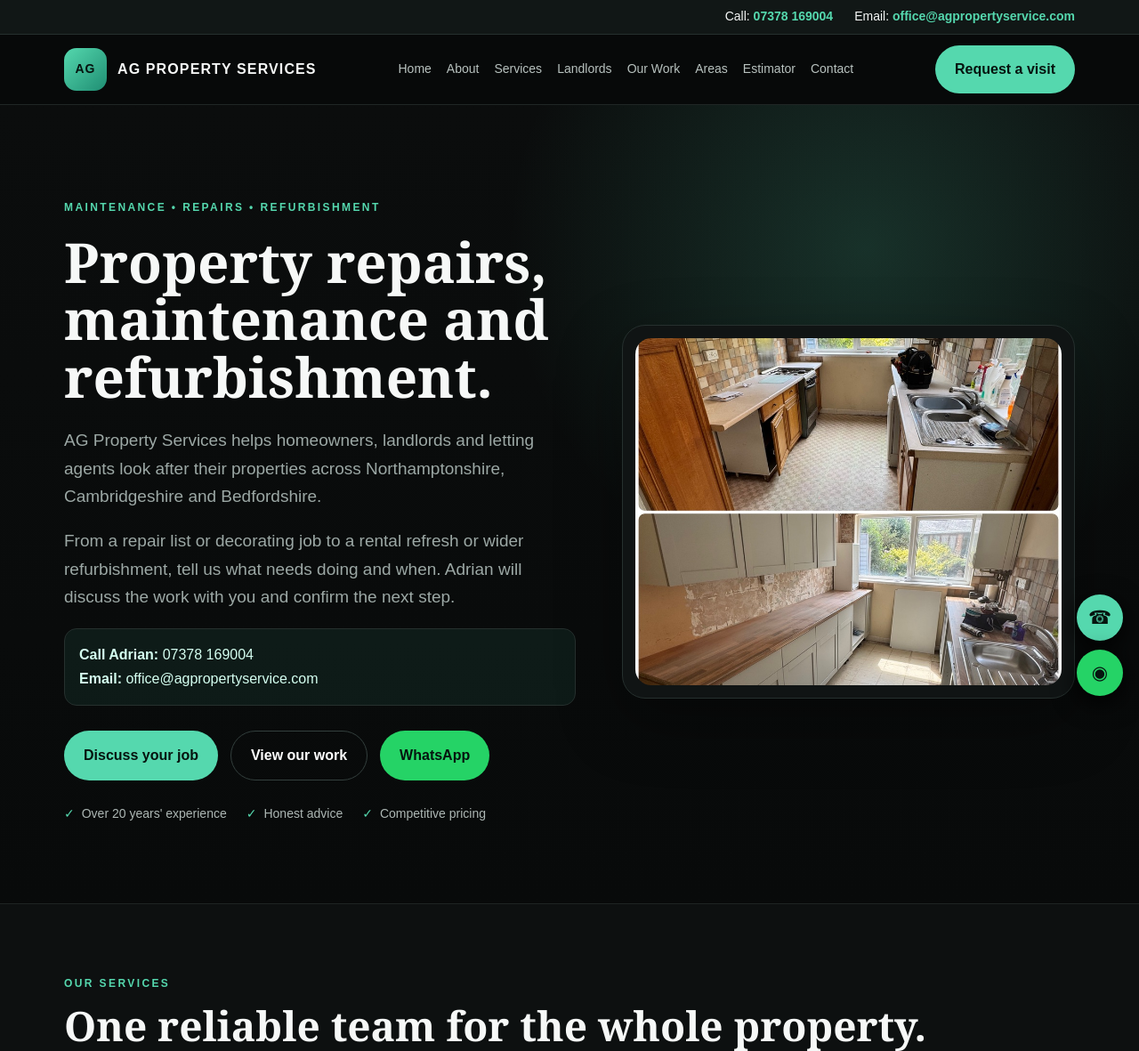
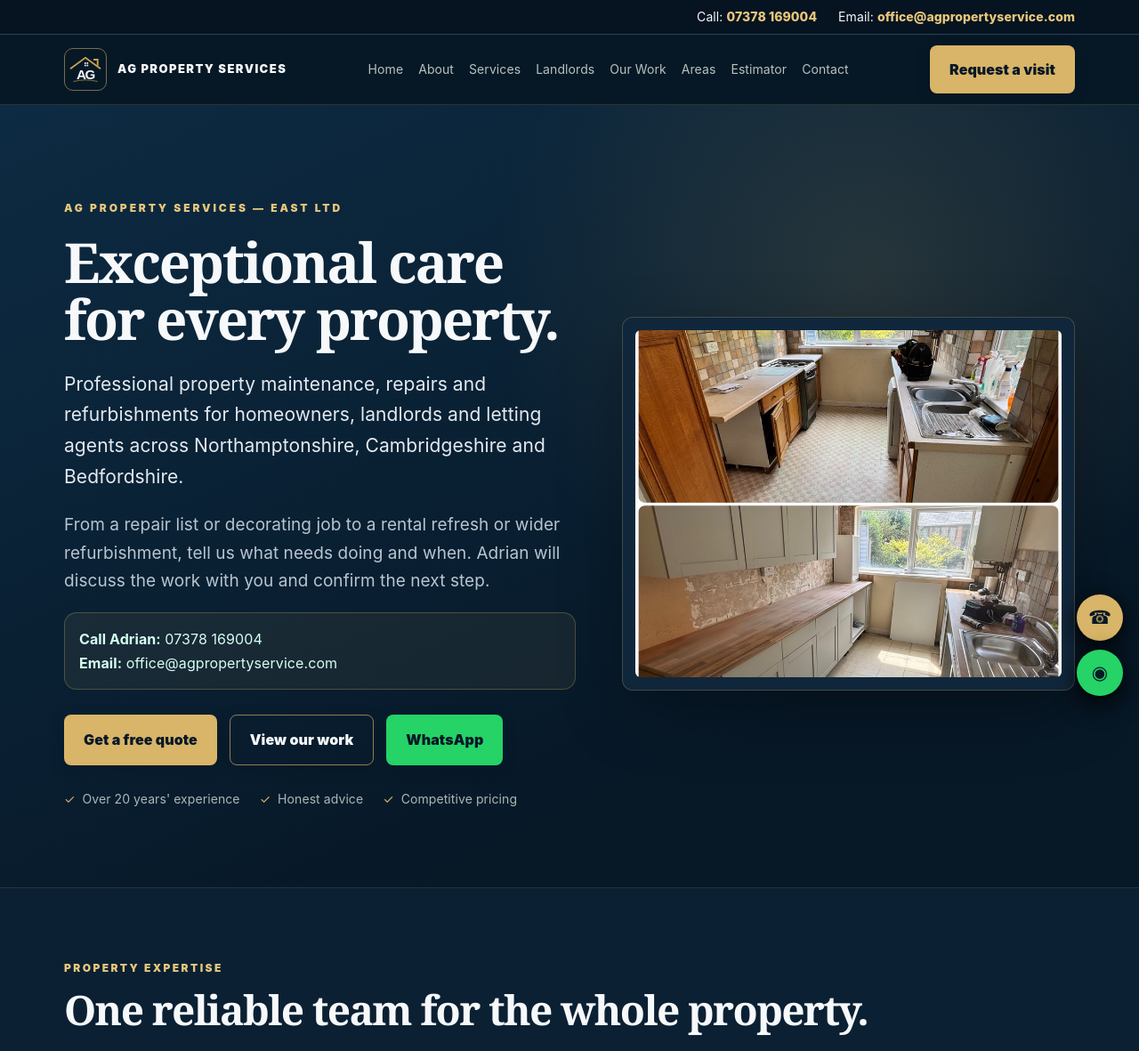
Before and after one commit to office306/agpropertyservice, a plain HTML site: page index.html in a window 1280 px wide. Shown: the top 1181 px of the page at 89% size. Drawn offline with Linux system fonts and the light colour scheme.

Commit message:
Premium navy-and-gold AG Property Services rebrand (#1)
* Add premium AGP navy and gold brand assets

* Add premium AGP navy and gold brand assets

* Add premium AGP navy and gold brand assets

* Apply premium navy and gold design system across AGP site

* Redesign AGP homepage with premium branding and clearer quote CTA

```diff
--- a/assets/styles.css
+++ b/assets/styles.css
@@ -1,8 +1,8 @@
 
 :root{
-  --bg:#080a0a;--panel:#111515;--panel2:#0d1010;--line:#26302e;
-  --text:#f6f8f7;--muted:#9ca8a5;--green:#55d8ae;--green2:#1f8e73;
-  --gold:#f0c960;--shadow:0 24px 70px rgba(0,0,0,.34)
+  --bg:#071827;--panel:#10273B;--panel2:#0B2033;--line:#294359;
+  --text:#F6F8FA;--muted:#B7C5D0;--green:#D8B568;--green2:#A77C32;
+  --gold:#E7C77C;--shadow:0 24px 70px rgba(0,0,0,.3)
 }
 *{box-sizing:border-box}
 html{scroll-behavior:smooth}
@@ -10,19 +10,19 @@ body{margin:0;background:var(--bg);color:var(--text);font-family:Arial,Helvetica
 a{color:inherit;text-decoration:none}
 img{max-width:100%;display:block}
 .wrap{max-width:1180px;margin:auto;padding:0 22px}
-.top-contact{background:#111716;border-bottom:1px solid var(--line);font-size:14px}
+.top-contact{background:#0A2034;border-bottom:1px solid var(--line);font-size:14px}
 .top-contact-inner{min-height:38px;display:flex;justify-content:flex-end;align-items:center;gap:24px}
 .top-contact a{color:var(--green);font-weight:800}
-.nav{position:sticky;top:0;z-index:60;background:rgba(8,10,10,.96);border-bottom:1px solid #202625;backdrop-filter:blur(14px)}
+.nav{position:sticky;top:0;z-index:60;background:rgba(8,10,10,.96);border-bottom:1px solid #294359;backdrop-filter:blur(14px)}
 .navin{min-height:78px;display:flex;align-items:center;justify-content:space-between;gap:22px}
 .brand{display:flex;align-items:center;gap:12px;font-weight:900;letter-spacing:.07em}
-.logo{width:48px;height:48px;border-radius:14px;background:linear-gradient(135deg,var(--green),var(--green2));display:grid;place-items:center;color:#06140f;font-size:14px}
+.logo{width:48px;height:48px;border-radius:14px;background:linear-gradient(135deg,var(--green),var(--green2));display:grid;place-items:center;color:#071827;font-size:14px}
 .links{display:flex;align-items:center;gap:17px;color:#b8c2bf;font-size:14px}
 .links a:hover,.footer a:hover{color:var(--green)}
-.btn{display:inline-flex;align-items:center;justify-content:center;padding:14px 22px;border-radius:999px;background:var(--green);color:#06140f;font-weight:900;border:0;cursor:pointer}
-.btn.secondary{background:transparent;color:#fff;border:1px solid #34403e}
-.btn.whatsapp{background:#25D366;color:#06140f}
-.hero{padding:106px 0 88px;background:radial-gradient(circle at 76% 18%,rgba(85,216,174,.18),transparent 33%),linear-gradient(180deg,#0b0d0d,#080a0a)}
+.btn{display:inline-flex;align-items:center;justify-content:center;padding:14px 22px;border-radius:999px;background:var(--green);color:#071827;font-weight:900;border:0;cursor:pointer}
+.btn.secondary{background:transparent;color:#fff;border:1px solid #466079}
+.btn.whatsapp{background:#25D366;color:#071827}
+.hero{padding:106px 0 88px;background:radial-gradient(circle at 76% 18%,rgba(216,181,104,.18),transparent 33%),linear-gradient(180deg,#0A2034,#071827)}
 .hero-grid,.two{display:grid;grid-template-columns:1.06fr .94fr;gap:52px;align-items:center}
 .eyebrow{color:var(--green);text-transform:uppercase;letter-spacing:.2em;font-size:12px;font-weight:900}
 h1,h2.title{font-family:Georgia,serif;line-height:1.04}
@@ -33,15 +33,15 @@ h2.title{font-size:46px;margin:14px 0 18px}
 .actions{display:flex;gap:14px;flex-wrap:wrap;margin-top:28px}
 .checks{display:flex;gap:22px;flex-wrap:wrap;margin-top:26px;color:#adb7b4;font-size:14px}
 .checks span:before{content:"✓";color:var(--green);margin-right:8px}
-.visual{padding:14px;border-radius:26px;border:1px solid var(--line);background:#101414;box-shadow:var(--shadow)}
+.visual{padding:14px;border-radius:26px;border:1px solid var(--line);background:#10273B;box-shadow:var(--shadow)}
 .hero-photo{width:100%;height:390px;object-fit:cover;border-radius:18px}
-.section{padding:80px 0;border-top:1px solid #1e2423}
+.section{padding:80px 0;border-top:1px solid #294359}
 .section.alt{background:var(--panel2)}
 .cards,.steps,.projects{display:grid;grid-template-columns:repeat(3,1fr);gap:17px;margin-top:34px}
 .card,.step,.project,.service-box,.contact,.faq,.review-card,.area-card,.stat,.notice{border:1px solid var(--line);background:var(--panel)}
 .card,.step,.review-card{padding:26px;border-radius:22px}
 .card:hover,.project:hover,.review-card:hover,.area-card:hover{transform:translateY(-3px);border-color:var(--green)}
-.icon{width:48px;height:48px;border-radius:15px;display:grid;place-items:center;background:rgba(85,216,174,.1);color:var(--green);font-size:22px}
+.icon{width:48px;height:48px;border-radius:15px;display:grid;place-items:center;background:rgba(216,181,104,.1);color:var(--green);font-size:22px}
 .service-box{padding:30px;border-radius:24px}
 .service-box li{margin:10px 0;color:#bcc5c3}
 .stats{display:grid;grid-template-columns:repeat(4,1fr);gap:15px;margin-top:28px}
@@ -62,12 +62,12 @@ h2.title{font-size:46px;margin:14px 0 18px}
 .review-card h3{margin:0 0 10px}
 .review-card strong{color:var(--green)}
 .stars{color:var(--gold);letter-spacing:.08em;font-size:20px;margin-bottom:10px}
-.contact{padding:34px;border-radius:26px;background:linear-gradient(145deg,#151d1b,#101313)}
+.contact{padding:34px;border-radius:26px;background:linear-gradient(145deg,#17334B,#10273B)}
 .form{display:grid;grid-template-columns:1fr 1fr;gap:14px}
-.form input,.form select,.form textarea{width:100%;padding:15px;border-radius:12px;border:1px solid #34403e;background:#080a0a;color:#fff}
+.form input,.form select,.form textarea{width:100%;padding:15px;border-radius:12px;border:1px solid #466079;background:#071827;color:#fff}
 .form textarea{min-height:140px;grid-column:1/-1}.form .full{grid-column:1/-1}
-.filebox{grid-column:1/-1;padding:14px;border:1px dashed #3a4a46;border-radius:12px;color:#aeb8b5;background:#0b0e0e}
-.notice{padding:16px;border-radius:14px;background:rgba(85,216,174,.08);color:#d5fff1}
+.filebox{grid-column:1/-1;padding:14px;border:1px dashed #3a4a46;border-radius:12px;color:#aeb8b5;background:#071827}
+.notice{padding:16px;border-radius:14px;background:rgba(216,181,104,.08);color:#d5fff1}
 .breadcrumb{padding:18px 0;color:#75807e;font-size:14px}
 .breadcrumb a{color:#aab4b1}
 .faqs{display:grid;gap:14px;margin-top:28px}.faq{padding:21px;border-radius:18px}
@@ -75,14 +75,14 @@ h2.title{font-size:46px;margin:14px 0 18px}
 .area-card{padding:20px;border-radius:18px}
 .calc-wrap{display:grid;grid-template-columns:1fr 1fr;gap:20px}
 .calc-box{padding:25px;border:1px solid var(--line);border-radius:22px;background:var(--panel)}
-.calc-box label{display:block;margin:12px 0 5px}.calc-box input{width:100%;padding:14px;border-radius:10px;border:1px solid #34403e;background:#080a0a;color:#fff}
+.calc-box label{display:block;margin:12px 0 5px}.calc-box input{width:100%;padding:14px;border-radius:10px;border:1px solid #466079;background:#071827;color:#fff}
 .result-row{display:flex;justify-content:space-between;padding:13px 0;border-bottom:1px solid var(--line)}.result-row strong{color:var(--green)}
-.footer{padding:46px 0;border-top:1px solid #202625;color:#889390}
+.footer{padding:46px 0;border-top:1px solid #294359;color:#889390}
 .foot{display:grid;grid-template-columns:2fr 1fr 1fr;gap:30px}.footlinks{display:grid;gap:8px}
 .legal{margin-top:24px;padding-top:19px;border-top:1px solid #222a28;display:flex;justify-content:space-between;gap:16px;flex-wrap:wrap}
 .floating-actions{position:fixed;right:18px;bottom:18px;z-index:70;display:grid;gap:10px}
 .floating-actions a{width:52px;height:52px;border-radius:50%;display:grid;place-items:center;box-shadow:0 8px 28px #000;font-size:21px}
-.call{background:var(--green);color:#06140f}.wa{background:#25D366;color:#06140f}
+.call{background:var(--green);color:#071827}.wa{background:#25D366;color:#071827}
 .mobile-contact-bar{display:none}
 .fade{animation:fadeUp .65s ease both}@keyframes fadeUp{from{opacity:0;transform:translateY(12px)}to{opacity:1;transform:none}}
 @media(max-width:960px){
@@ -91,9 +91,9 @@ h2.title{font-size:46px;margin:14px 0 18px}
   .stats,.area-grid{grid-template-columns:1fr 1fr}.hero-photo{height:340px}
 }
 @media(max-width:650px){
-  body{padding-bottom:58px}.top-contact{display:none}.mobile-contact-bar{display:grid;position:fixed;left:0;right:0;bottom:0;z-index:100;background:#0b0f0e;border-top:1px solid var(--line);grid-template-columns:repeat(3,1fr)}
+  body{padding-bottom:58px}.top-contact{display:none}.mobile-contact-bar{display:grid;position:fixed;left:0;right:0;bottom:0;z-index:100;background:#0A2034;border-top:1px solid var(--line);grid-template-columns:repeat(3,1fr)}
   .mobile-contact-bar a{padding:14px 8px;text-align:center;font-weight:800;border-right:1px solid var(--line)}
-  .mobile-contact-bar a:last-child{background:var(--green);color:#06140f;border-right:0}
+  .mobile-contact-bar a:last-child{background:var(--green);color:#071827;border-right:0}
   .hero{padding:70px 0}h1{font-size:38px}h2.title{font-size:34px}
   .cards,.steps,.projects,.gallery-grid,.reviews-grid,.stats,.area-grid,.form,.calc-wrap{grid-template-columns:1fr}
   .form textarea,.form .full,.filebox{grid-column:auto}.btn{width:100%}.hero-photo{height:245px}
@@ -106,3 +106,35 @@ h2.title{font-size:46px;margin:14px 0 18px}
 a:focus-visible,summary:focus-visible{outline:3px solid var(--gold);outline-offset:5px}
 @media(max-width:1100px){.links{display:none}.mobile-menu{display:block;position:relative}.mobile-menu summary{cursor:pointer;padding:12px;color:var(--green);font-weight:800}.mobile-links{position:absolute;right:0;top:100%;width:230px;background:var(--panel);border:1px solid var(--line);border-radius:12px;padding:12px;box-shadow:var(--shadow)}.mobile-links a{display:block;padding:9px 12px}.navin>.btn{display:none}}
 @media(max-width:650px){.brand{font-size:12px;letter-spacing:.025em}.logo{flex-shrink:0}.navin{gap:10px}.wrap{padding:0 18px}.contact{padding:24px}.floating-actions{display:none}.contact,.hero-grid>div,.two>div{min-width:0}}
+
+/* AG Property Services premium navy & gold identity */
+body{font-family:Inter,Arial,Helvetica,sans-serif;letter-spacing:.005em}
+h1,h2.title{font-family:Georgia,'Times New Roman',serif;letter-spacing:-.035em}
+.nav{background:rgba(7,24,39,.96);border-bottom-color:rgba(216,181,104,.18)}
+.top-contact{background:#061320}
+.top-contact a{color:var(--gold)}
+.logo{background:transparent;border:1px solid rgba(216,181,104,.55);border-radius:10px;padding:4px}
+.logo img{width:100%;height:100%;object-fit:contain}
+.brand span{font-size:13px;letter-spacing:.11em}
+.hero{background:radial-gradient(circle at 76% 22%,rgba(216,181,104,.14),transparent 35%),linear-gradient(155deg,#0D2B43 0%,#071827 75%)}
+.hero .eyebrow{letter-spacing:.24em}
+.hero h1{max-width:740px}
+.hero .lead{font-size:21px;color:#E4EAF0}
+.hero .notice{background:rgba(216,181,104,.075);border-color:rgba(216,181,104,.28)}
+.btn{border-radius:8px;box-shadow:0 4px 18px rgba(0,0,0,.13);transition:transform .2s,background .2s}
+.btn:hover{transform:translateY(-2px);background:#E7C77C}
+.btn.secondary{border-color:rgba(216,181,104,.65);color:#F6F8FA}
+.btn.secondary:hover{background:rgba(216,181,104,.14)}
+.visual{background:#10273B;border-color:rgba(216,181,104,.25);border-radius:12px}
+.hero-photo{border-radius:6px}
+.section{border-top-color:rgba(216,181,104,.12)}
+.card,.step,.project,.service-box,.contact,.faq,.review-card,.area-card,.stat,.notice{border-color:#294359}
+.card,.step,.review-card,.project,.gallery-card,.contact{border-radius:12px}
+.card,.project,.review-card,.gallery-card{transition:transform .2s,border-color .2s}
+.card:hover,.project:hover,.review-card:hover,.area-card:hover{border-color:var(--gold)}
+.icon{border-radius:8px}
+.eyebrow{color:var(--gold)}
+.stars,.review-card strong{color:var(--gold)}
+.footer{background:#061320;border-top-color:rgba(216,181,104,.25)}
+.mobile-contact-bar{background:#061320}
+@media(max-width:650px){.hero{padding:64px 0}.hero .lead{font-size:18px}.brand span{font-size:11px}.logo{width:44px;height:44px}}
--- a/index.html
+++ b/index.html
@@ -1,25 +1,25 @@
 <!doctype html><html lang="en"><head><meta charset="utf-8"><meta name="viewport" content="width=device-width,initial-scale=1">
 <title>Property Maintenance &amp; Refurbishment | AG Property Services</title><meta name="description" content="Property repairs, decorating and refurbishment across Northamptonshire, Cambridgeshire and Bedfordshire. Contact Adrian to discuss your job."><link rel="canonical" href="https://agpropertyservice.com/">
 <meta property="og:type" content="website"><meta property="og:title" content="Property Maintenance &amp; Refurbishment | AG Property Services"><meta property="og:description" content="Property repairs, decorating and refurbishment across Northamptonshire, Cambridgeshire and Bedfordshire. Contact Adrian to discuss your job.">
-<link rel="stylesheet" href="assets/styles.css"><script type="application/ld+json">{"@context": "https://schema.org", "@type": "HomeAndConstructionBusiness", "name": "AG Property Services (East) Ltd", "url": "https://agpropertyservice.com", "telephone": "+44 7378 169004", "email": "office@agpropertyservice.com", "areaServed": ["Northamptonshire", "Cambridgeshire", "Bedfordshire"]}</script></head><body><div class="top-contact"><div class="wrap top-contact-inner">
+<link rel="icon" type="image/svg+xml" href="assets/agp-mark.svg"><meta name="theme-color" content="#071827"><link rel="stylesheet" href="assets/styles.css"><script type="application/ld+json">{"@context": "https://schema.org", "@type": "HomeAndConstructionBusiness", "name": "AG Property Services (East) Ltd", "url": "https://agpropertyservice.com", "telephone": "+44 7378 169004", "email": "office@agpropertyservice.com", "areaServed": ["Northamptonshire", "Cambridgeshire", "Bedfordshire"]}</script></head><body><div class="top-contact"><div class="wrap top-contact-inner">
 <span>Call: <a href="tel:07378169004">07378 169004</a></span>
 <span>Email: <a href="mailto:office@agpropertyservice.com">office@agpropertyservice.com</a></span>
 </div></div><nav class="nav"><div class="wrap navin">
-<a class="brand" href="index.html"><div class="logo">AG</div><span>AG PROPERTY SERVICES</span></a>
+<a class="brand" href="index.html"><div class="logo"><img src="assets/agp-mark.svg" alt="AG Property Services logo"></div><span>AG PROPERTY SERVICES</span></a>
 <div class="links"><a href="index.html">Home</a><a href="about.html">About</a><a href="services/index.html">Services</a><a href="landlords.html">Landlords</a><a href="our-work.html">Our Work</a><a href="areas/index.html">Areas</a><a href="calculator.html">Estimator</a><a href="contact.html">Contact</a></div><details class="mobile-menu"><summary>Menu</summary><div class="mobile-links"><a href="index.html">Home</a><a href="about.html">About</a><a href="services/index.html">Services</a><a href="landlords.html">Landlords</a><a href="our-work.html">Our Work</a><a href="areas/index.html">Areas</a><a href="calculator.html">Estimator</a><a href="contact.html">Contact</a></div></details>
 <a class="btn" href="booking.html">Request a visit</a></div></nav>
 <main>
 <section class="hero"><div class="wrap hero-grid fade"><div>
-<div class="eyebrow">Maintenance • Repairs • Refurbishment</div>
-<h1>Property repairs, maintenance and refurbishment.</h1>
-<p>AG Property Services helps homeowners, landlords and letting agents look after their properties across Northamptonshire, Cambridgeshire and Bedfordshire.</p><p>From a repair list or decorating job to a rental refresh or wider refurbishment, tell us what needs doing and when. Adrian will discuss the work with you and confirm the next step.</p>
+<div class="eyebrow">AG Property Services — East Ltd</div>
+<h1>Exceptional care for every property.</h1>
+<p class="lead">Professional property maintenance, repairs and refurbishments for homeowners, landlords and letting agents across Northamptonshire, Cambridgeshire and Bedfordshire.</p><p>From a repair list or decorating job to a rental refresh or wider refurbishment, tell us what needs doing and when. Adrian will discuss the work with you and confirm the next step.</p>
 <div class="notice" style="margin-top:20px"><strong>Call Adrian:</strong> <a href="tel:07378169004">07378 169004</a><br><strong>Email:</strong> <a href="mailto:office@agpropertyservice.com">office@agpropertyservice.com</a></div>
-<div class="actions"><a class="btn" href="tel:07378169004">Discuss your job</a><a class="btn secondary" href="our-work.html">View our work</a><a class="btn whatsapp" href="https://wa.me/447378169004">WhatsApp</a></div>
+<div class="actions"><a class="btn" href="contact.html">Get a free quote</a><a class="btn secondary" href="our-work.html">View our work</a><a class="btn whatsapp" href="https://wa.me/447378169004">WhatsApp</a></div>
 <div class="checks"><span>Over 20 years' experience</span><span>Honest advice</span><span>Competitive pricing</span></div>
 </div><div class="visual"><img class="hero-photo" src="images/kitchen-before-after.jpeg" alt="Kitchen refurbishment before and after by AG Property Services" loading="eager"></div>
 </div></section>
 
-<section class="section alt"><div class="wrap"><div class="eyebrow">Our services</div><h2 class="title">One reliable team for the whole property.</h2>
+<section class="section alt"><div class="wrap"><div class="eyebrow">Property expertise</div><h2 class="title">One reliable team for the whole property.</h2>
 <div class="cards">
 <a class="card" href="services/property-maintenance.html"><div class="icon">🔧</div><h3>Property Maintenance</h3><p>General repairs, snagging and planned upkeep.</p></a>
 <a class="card" href="services/full-refurbishments.html"><div class="icon">🏠</div><h3>Full Refurbishments</h3><p>Complete property improvement projects.</p></a>
@@ -29,7 +29,7 @@
 <a class="card" href="services/gardens-fencing.html"><div class="icon">🌿</div><h3>Gardens & Fencing</h3><p>Clearance, new fencing and external improvements.</p></a>
 </div></div></section>
 
-<section class="section"><div class="wrap"><div class="eyebrow">Landlords &amp; letting agents</div><h2 class="title">A property to get ready for new tenants?</h2><p>Send us the postcode, repairs or improvements required, photos and your preferred completion date. We can discuss the work needed to get it ready.</p><div class="actions"><a class="btn" href="landlords.html">Landlord and letting-agent services</a></div></div></section><section class="section"><div class="wrap"><div class="eyebrow">Recent projects</div><h2 class="title">Real work completed by AG Property Services.</h2>
+<section class="section"><div class="wrap"><div class="eyebrow">Landlords &amp; letting agents</div><h2 class="title">A property to get ready for new tenants?</h2><p>Send us the postcode, repairs or improvements required, photos and your preferred completion date. We can discuss the work needed to get it ready.</p><div class="actions"><a class="btn" href="landlords.html">Landlord and letting-agent services</a></div></div></section><section class="section"><div class="wrap"><div class="eyebrow">Selected work</div><h2 class="title">Real work completed by AG Property Services.</h2>
 <div class="projects">
 <div class="project"><img src="images/lounge-diner-before-after.jpeg" alt="Lounge diner refurbishment before and after" loading="lazy"><div class="project-body"><h3>Lounge & Diner Refurbishment</h3><p>Preparation, decorative work and complete room refresh.</p></div></div>
 <div class="project"><img src="images/bathroom-before-after.jpeg" alt="Bathroom refresh before and after" loading="lazy"><div class="project-body"><h3>Bathroom Refresh</h3><p>Repairs, cleaning and improved finishing.</p></div></div>
@@ -88,10 +88,10 @@
 <div class="actions"><a class="btn secondary" href="testimonials.html">Read all reviews</a></div>
 </div></section>
 
-<section class="section"><div class="wrap two"><div><div class="eyebrow">Get a quote</div><h2 class="title">Tell us what needs doing.</h2>
+<section class="section"><div class="wrap two"><div><div class="eyebrow">Start your project</div><h2 class="title">Tell us what needs doing.</h2>
 <p class="muted">Share the location, work required, preferred timing and photos where available.</p></div><div class="contact"><h2>Discuss your job with Adrian</h2><p>Call <a href="tel:07378169004">07378 169004</a> or email <a href="mailto:office@agpropertyservice.com">office@agpropertyservice.com</a>.</p><p>Include the property postcode, work required, preferred timing and access arrangements. Attach photos to your email if you have them.</p><div class="actions"><a class="btn" href="tel:07378169004">Call Adrian: 07378 169004</a><a class="btn secondary" href="mailto:office@agpropertyservice.com">Email your job details</a></div><p class="muted">The email button opens your email app. Availability and pricing are confirmed for each job; a visit is only booked once agreed.</p></div></div></section>
 </main><footer class="footer"><div class="wrap"><div class="foot">
-<div><div class="brand"><div class="logo">AG</div><span>AG PROPERTY SERVICES</span></div>
+<div><div class="brand"><div class="logo"><img src="assets/agp-mark.svg" alt="AG Property Services logo"></div><span>AG PROPERTY SERVICES</span></div>
 <p>Property maintenance, repairs and refurbishment across Northamptonshire, Cambridgeshire and Bedfordshire.</p>
 <p><strong>Phone:</strong> <a href="tel:07378169004">07378 169004</a><br><strong>Email:</strong> <a href="mailto:office@agpropertyservice.com">office@agpropertyservice.com</a></p></div>
 <div><h3>Services</h3><div class="footlinks"><a href="services/property-maintenance.html">Property Maintenance</a><a href="services/full-refurbishments.html">Full Refurbishments</a><a href="services/painting-decorating.html">Painting & Decorating</a><a href="landlords.html">Landlord Services</a></div></div>
```
Also changed, not shown: assets/agp-facebook-cover.svg (added), assets/agp-mark.svg (added), assets/agp-social-profile.svg (added).
